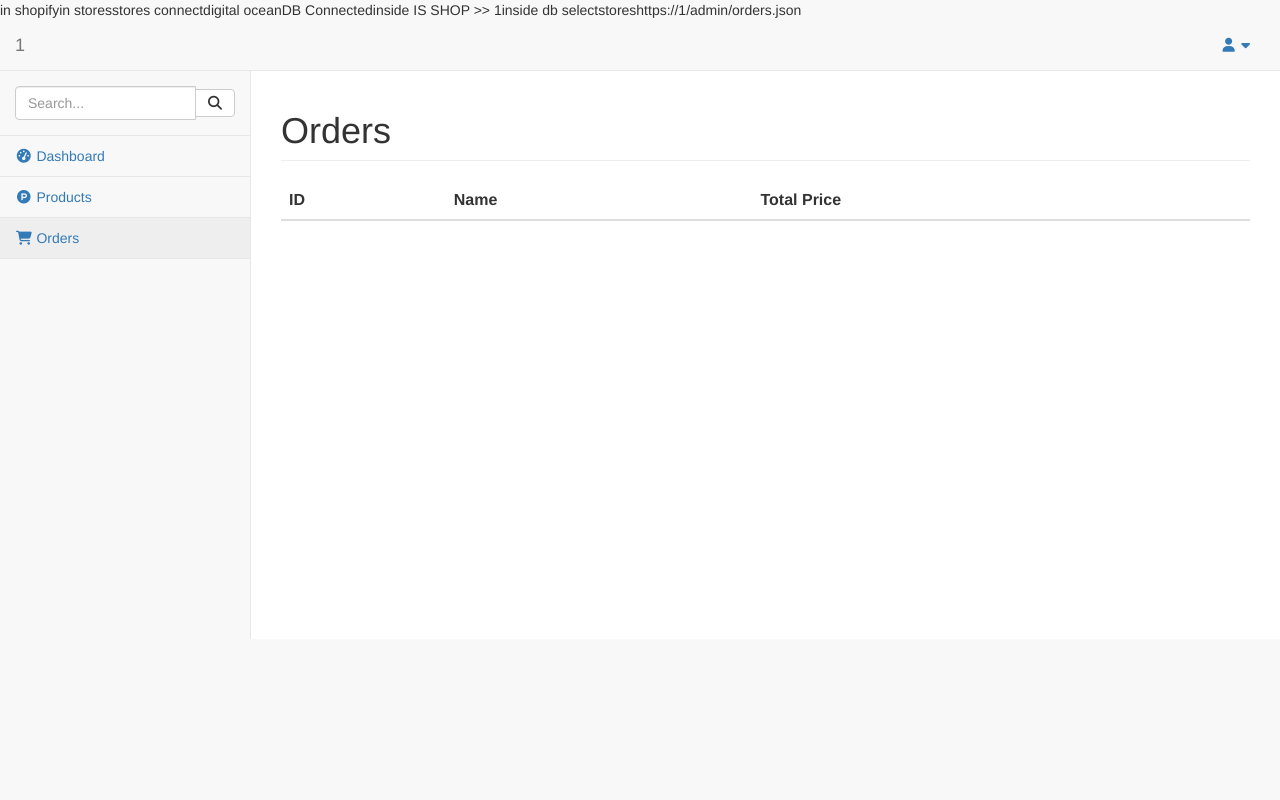
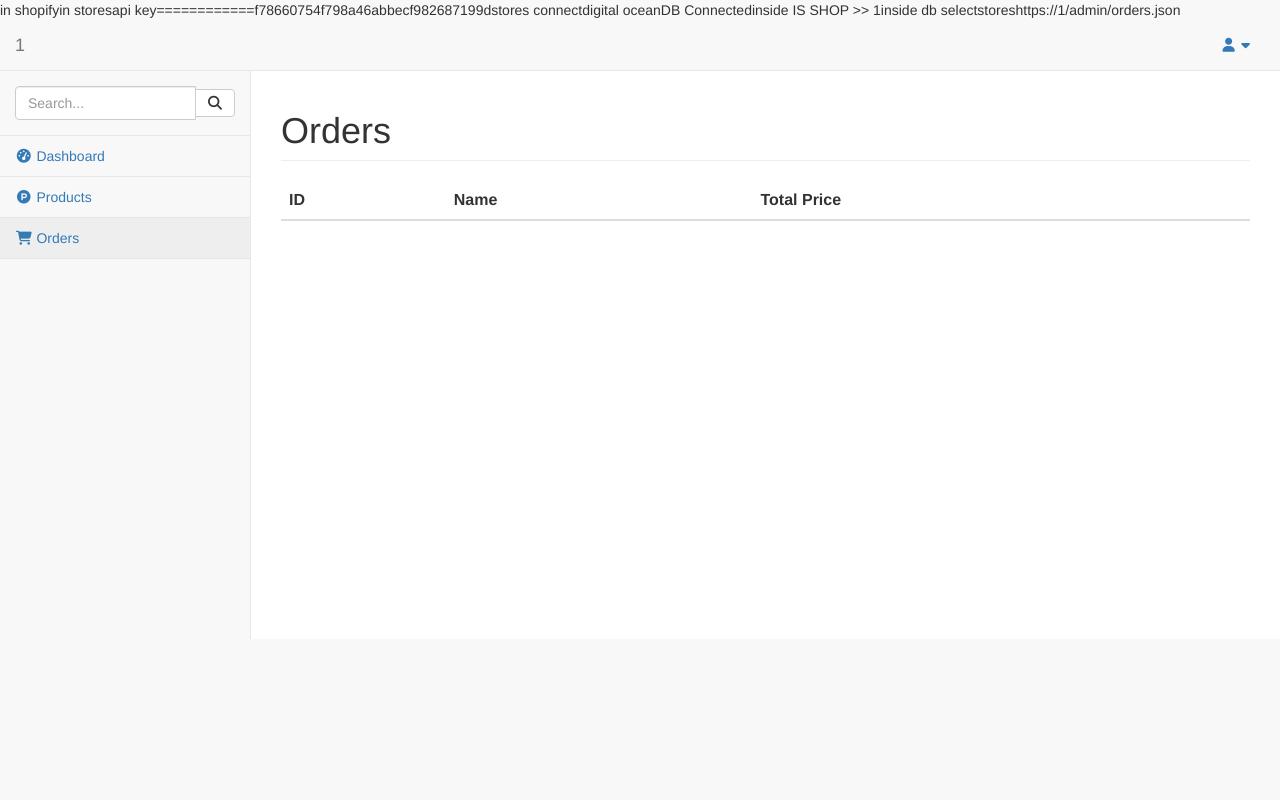
Before and after one commit to mprashant22/super-winner, a PHP site: page /app/orders.php?shop=1 in a window 1280 px wide. Run offline with PHP 8.4, Linux system fonts and the light colour scheme; data that the repository does not hold is empty; some libraries are stand-ins or nearby versions.

Commit message:
db connect

```diff
--- a/includes/utils/Shopify.php
+++ b/includes/utils/Shopify.php
@@ -13,7 +13,7 @@ class Shopify {
     protected function initializeKeys()
     {
         $this->_APP_KEY = SHOPIFY_API_KEY;
-//        echo 'api key============'.$this->_APP_KEY;
+        echo 'api key============'.$this->_APP_KEY;
         $this->_APP_SECRET = SHOPIFY_API_SECRET;
     }
 
--- a/install/index.php
+++ b/install/index.php
@@ -6,7 +6,7 @@ include '../includes/utils/Shopify.php';
 $Shopify = new Shopify();
 $Stores = new Stores();
 $shop = $_REQUEST['shop'];
-//echo "Shop=======".$shop;
+echo "Shop=======".$shop;
 $code = isset($_GET["code"]) ? $_GET["code"] : false;
 
 //echo ">>>>>>>>>>>>>code????????? ".$code;
```
